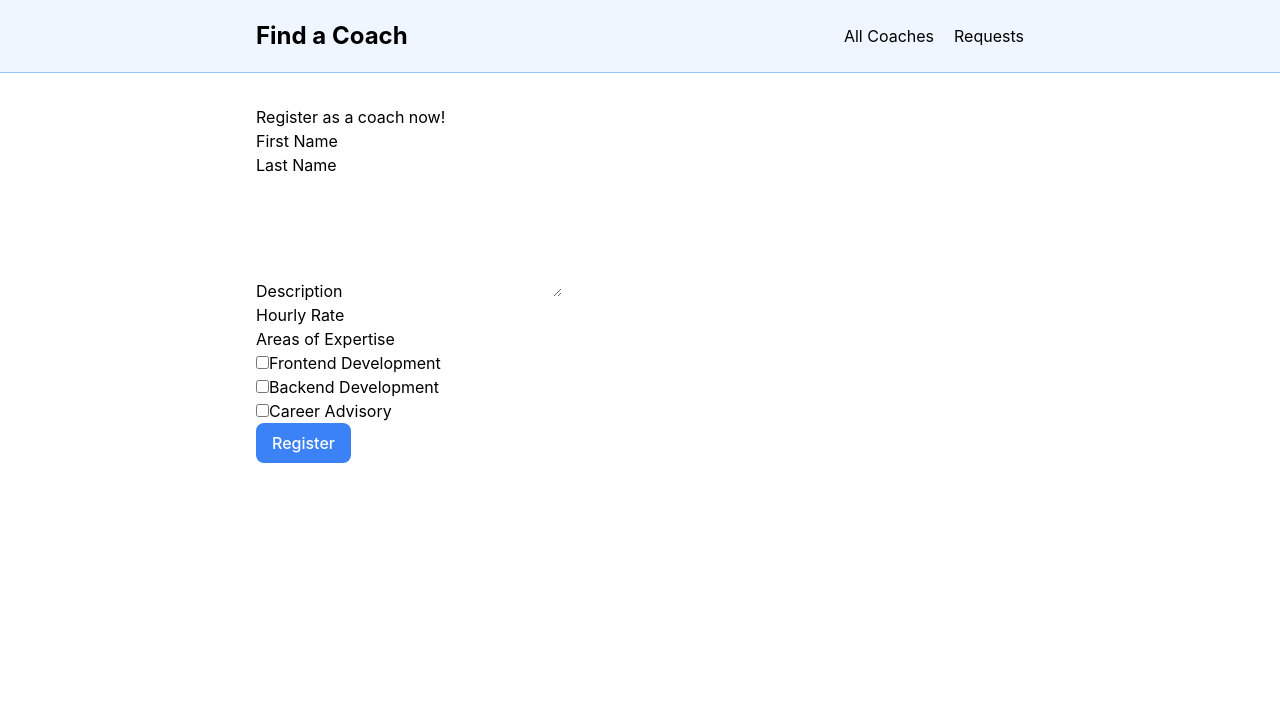
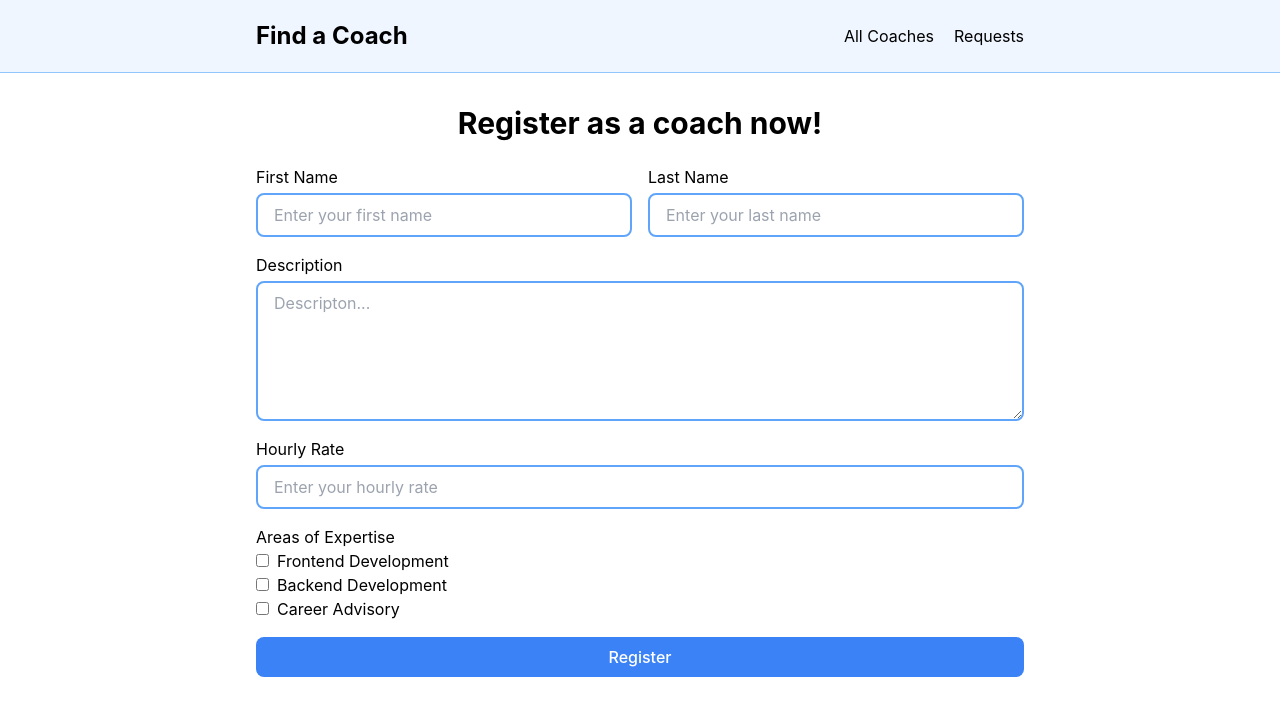
Before and after one commit to ahmadreza-ahmadi/Coach-Finder, a Vue app: page /register in a window 1280 px wide. Shown: the top 716 px of the page. Built offline with nearby package versions, Linux system fonts and the light colour scheme.

Commit message:
feat: implement coach form component

```diff
--- a/src/components/CoachForm.vue
+++ b/src/components/CoachForm.vue
@@ -1,57 +1,227 @@
 <script setup>
-import { reactive } from 'vue'
+import { ref, reactive } from 'vue'
 import BaseButton from '@/components/BaseButton.vue'
 
 const emit = defineEmits(['save-data'])
 
 const formData = reactive({
-  firstName: '',
-  lastName: '',
-  description: '',
-  hourlyRate: null,
-  areas: []
+  firstName: {
+    value: '',
+    isValid: true
+  },
+  lastName: {
+    value: '',
+    isValid: true
+  },
+  description: {
+    value: '',
+    isValid: true
+  },
+  hourlyRate: {
+    value: null,
+    isValid: true
+  },
+  areas: {
+    value: [],
+    isValid: true
+  }
 })
+const formIsValid = ref(true)
+
+const validateForm = () => {
+  formIsValid.value = true
+  for (const data in formData) {
+    validateInput(data)
+  }
+}
+
+const validateInput = (input) => {
+  const selectedInput = formData[input]
+  selectedInput.isValid = true
+
+  if (!selectedInput.value) {
+    formIsValid.value = false
+    selectedInput.isValid = false
+  } else {
+    if (input === 'hourlyRate' && selectedInput.value < 0) selectedInput.isValid = false
+    else if (input === 'areas' && selectedInput.value.length === 0) selectedInput.isValid = false
+  }
+}
 
 const submitFrom = () => {
-  const coachData = { ...formData }
+  validateForm()
 
-  emit('save-data', coachData)
+  if (!formIsValid.value) {
+    return
+  }
+
+  const newCoach = {
+    firstName: formData.firstName.value,
+    lastName: formData.lastName.value,
+    description: formData.description.value,
+    hourlyRate: formData.hourlyRate.value,
+    areas: formData.areas.value
+  }
+
+  emit('save-data', newCoach)
 }
 </script>
 
 <template>
-  <form @submit.prevent="submitFrom">
-    <div>
-      <label for="first-name">First Name</label>
-      <input type="text" id="first-name" v-model.trim="formData.firstName" />
+  <form @submit.prevent="submitFrom" class="flex flex-col gap-4">
+    <div class="flex gap-4">
+      <div :class="{ invalid: !formData.firstName.isValid }" class="input-container flex-1">
+        <label for="first-name">First Name</label>
+        <input
+          type="text"
+          id="first-name"
+          v-model.trim="formData.firstName.value"
+          class="input-field"
+          placeholder="Enter your first name"
+          @blur="validateInput('firstName')"
+          @input="validateInput('firstName')" />
+        <Transition>
+          <p class="h-6 mt-2 text-red-500" v-if="!formData.firstName.isValid">
+            * First name must not be empty.
+          </p>
+        </Transition>
+      </div>
+      <div :class="{ invalid: !formData.lastName.isValid }" class="input-container flex-1">
+        <label for="last-name">Last Name</label>
+        <input
+          type="text"
+          id="last-name"
+          v-model.trim="formData.lastName.value"
+          class="input-field"
+          placeholder="Enter your last name"
+          @blur="validateInput('lastName')"
+          @input="validateInput('lastName')" />
+        <Transition>
+          <p class="h-6 mt-2 text-red-500" v-if="!formData.lastName.isValid">
+            * Last name must not be empty.
+          </p>
+        </Transition>
+      </div>
     </div>
-    <div>
-      <label for="last-name">Last Name</label>
-      <input type="text" id="last-name" v-model.trim="formData.lastName" />
+    <div :class="{ invalid: !formData.description.isValid }" class="input-container">
+      <label for="description">Description</label>
+      <textarea
+        id="description"
+        rows="5"
+        v-model.trim="formData.description.value"
+        class="input-field"
+        placeholder="Descripton..."
+        @blur="validateInput('description')"
+        @input="validateInput('description')" />
+      <Transition>
+        <p class="h-6 mt-2 text-red-500" v-if="!formData.description.isValid">
+          * Description name must not be empty.
+        </p>
+      </Transition>
     </div>
-    <div>
-      <label for="description">Description</label>
-      <textarea id="description" rows="5" v-model.trim="formData.description" />
+    <div :class="{ invalid: !formData.hourlyRate.isValid }" class="input-container">
+      <label for="hourly-rate">Hourly Rate</label>
+      <input
+        type="number"
+        id="hourly-rate"
+        v-model.number="formData.hourlyRate.value"
+        class="input-field"
+        placeholder="Enter your hourly rate"
+        @blur="validateInput('hourlyRate')"
+        @input="validateInput('hourlyRate')" />
+      <Transition>
+        <p class="h-6 mt-2 text-red-500" v-if="!formData.hourlyRate.isValid">
+          * Hourly rate name must not be empty.
+        </p>
+      </Transition>
     </div>
-    <div>
-      <label for="hourly-rate">Hourly Rate</label>
-      <input type="number" id="hourly-rate" v-model.number="formData.hourlyRate" />
-    </div>
-    <div>
+    <div :class="{ invalid: !formData.areas.isValid }" class="input-container">
       <h3>Areas of Expertise</h3>
       <div>
-        <input type="checkbox" id="frontend" value="frontend" v-model="formData.areas" />
+        <input
+          type="checkbox"
+          id="frontend"
+          value="frontend"
+          v-model="formData.areas.value"
+          class="input-field mr-2"
+          @blur="validateInput('areas')"
+          @change="validateInput('areas')" />
         <label for="frontend">Frontend Development</label>
       </div>
       <div>
-        <input type="checkbox" id="backend" value="backend" v-model="formData.areas" />
+        <input
+          type="checkbox"
+          id="backend"
+          value="backend"
+          v-model="formData.areas.value"
+          class="input-field mr-2"
+          @blur="validateInput('areas')"
+          @change="validateInput('areas')" />
         <label for="backend">Backend Development</label>
       </div>
       <div>
-        <input type="checkbox" id="career" value="career" v-model="formData.areas" />
+        <input
+          type="checkbox"
+          id="career"
+          value="career"
+          v-model="formData.areas.value"
+          class="input-field mr-2"
+          @blur="validateInput('areas')"
+          @change="validateInput('areas')" />
         <label for="career">Career Advisory</label>
       </div>
+      <Transition>
+        <p class="h-6 mt-2 text-red-500" v-if="!formData.areas.isValid">
+          * At least one expertise must be selected.
+        </p>
+      </Transition>
     </div>
+    <Transition>
+      <p class="h-6 text-red-500" v-if="!formIsValid">
+        ** Please fix the above errors and submit again. **
+      </p>
+    </Transition>
     <BaseButton>Register</BaseButton>
   </form>
 </template>
+
+<style scoped>
+.input-container {
+  display: flex;
+  flex-direction: column;
+}
+
+.input-field {
+  padding: 0.5rem 1rem;
+  border: 2px solid #60a5fa;
+  border-radius: 0.5rem;
+}
+
+.input-container label {
+  margin-bottom: 0.25rem;
+}
+
+.input-field:focus {
+  outline: none;
+}
+
+.invalid input,
+.invalid textarea {
+  border-color: #ff4545;
+}
+
+.invalid > h3 {
+  color: #ff4545;
+}
+
+.v-enter-from,
+.v-leave-to {
+  height: 0;
+  opacity: 0;
+}
+
+.v-enter-active,
+.v-leave-active {
+  transition: all 50ms ease-out;
+}
+</style>
--- a/src/views/coaches/CoachRegisterationView.vue
+++ b/src/views/coaches/CoachRegisterationView.vue
@@ -16,7 +16,7 @@ const saveData = (coachData) => {
 <template>
   <BaseContainer>
     <section>
-      <h2>Register as a coach now!</h2>
+      <h2 class="text-3xl mx-auto text-center font-bold mb-6">Register as a coach now!</h2>
       <CoachForm @save-data="saveData" />
     </section>
   </BaseContainer>
```
